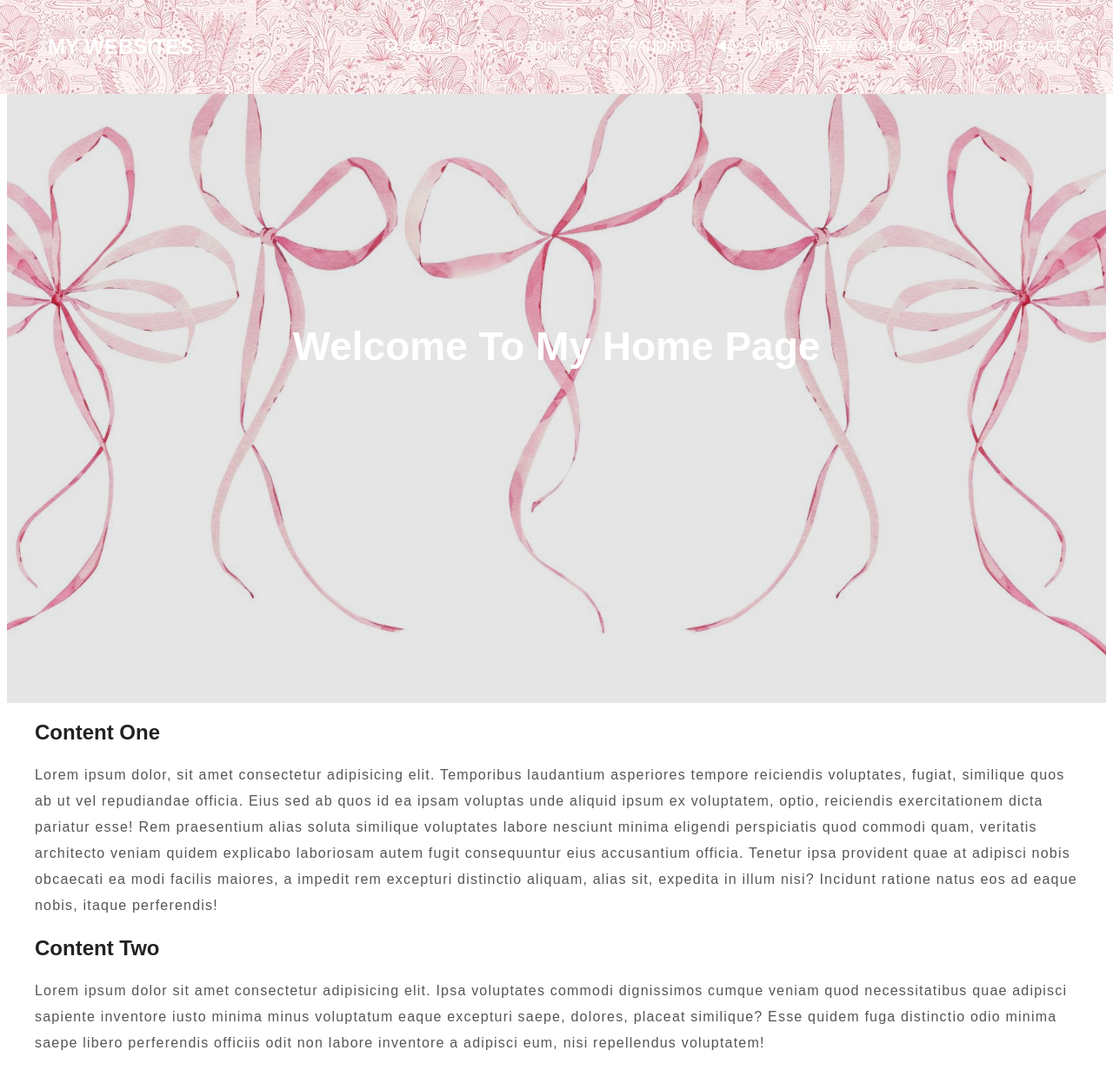
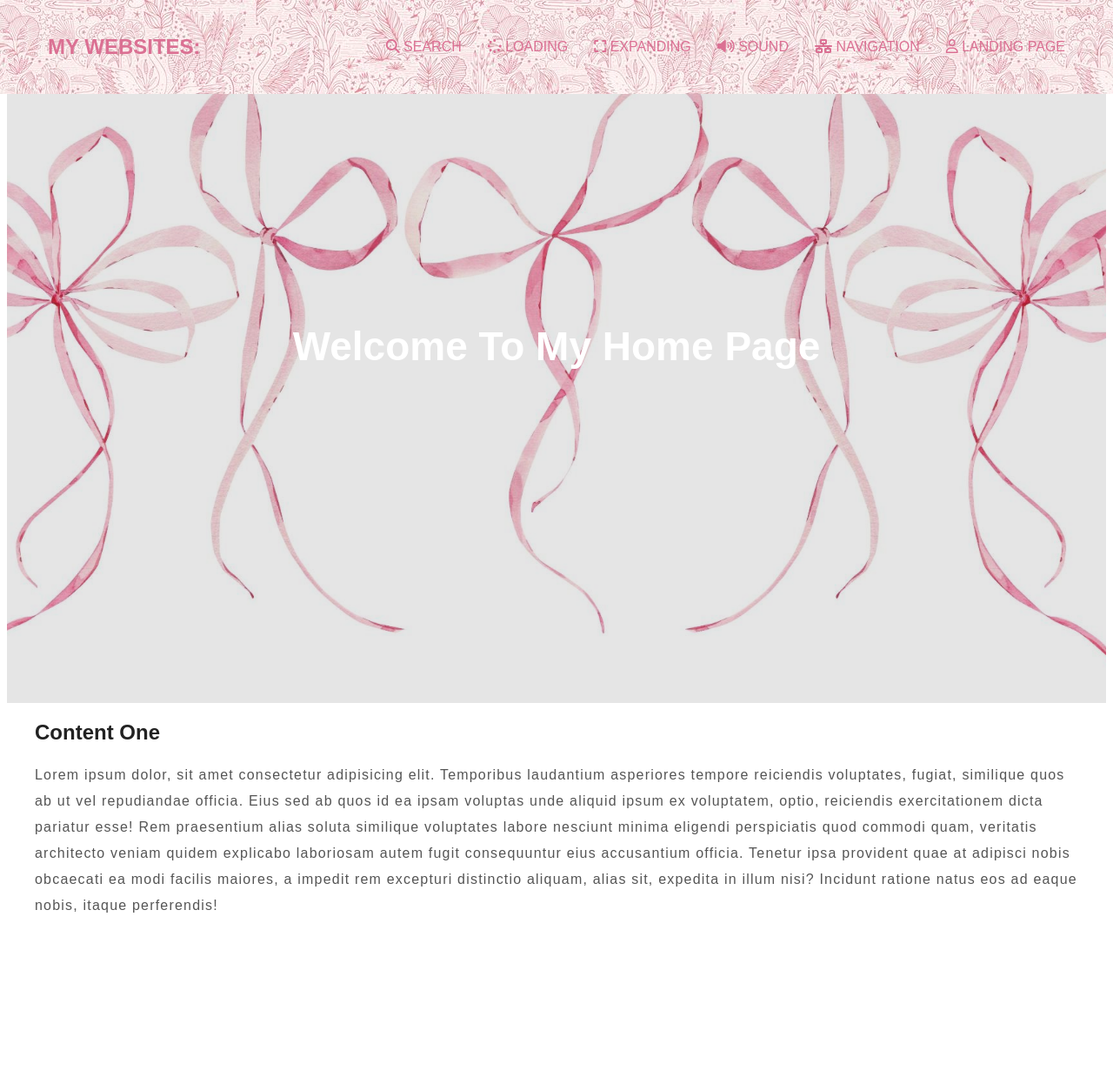
Before and after one commit to elysemar/website1, a plain HTML site: page index.html in a window 1280 px wide. Shown: the whole page at 87% size. After the commit the page ends 1130 px from the top, so only its background shows below. Drawn offline with Linux system fonts and the light colour scheme; a web font is replaced by a local one.

Commit message:
Sat, Mar 16, 2024, 7:08 PM -07:00

```diff
--- a/css/index.css
+++ b/css/index.css
@@ -85,7 +85,7 @@ body {
 }
 
 .nav a {
-    color: white;
+    color: palevioletred;
     text-decoration: none;
     padding: 7px 15px;
     transition: all 0.3s ease-in-out;
--- a/index.html
+++ b/index.html
@@ -30,8 +30,6 @@
         <section class="container content">
             <h2>Content One</h2>
             <p>Lorem ipsum dolor, sit amet consectetur adipisicing elit. Temporibus laudantium asperiores tempore reiciendis voluptates, fugiat, similique quos ab ut vel repudiandae officia. Eius sed ab quos id ea ipsam voluptas unde aliquid ipsum ex voluptatem, optio, reiciendis exercitationem dicta pariatur esse! Rem praesentium alias soluta similique voluptates labore nesciunt minima eligendi perspiciatis quod commodi quam, veritatis architecto veniam quidem explicabo laboriosam autem fugit consequuntur eius accusantium officia. Tenetur ipsa provident quae at adipisci nobis obcaecati ea modi facilis maiores, a impedit rem excepturi distinctio aliquam, alias sit, expedita in illum nisi? Incidunt ratione natus eos ad eaque nobis, itaque perferendis!</p>
-            <h3>Content Two</h3>
-            <p>Lorem ipsum dolor sit amet consectetur adipisicing elit. Ipsa voluptates commodi dignissimos cumque veniam quod necessitatibus quae adipisci sapiente inventore iusto minima minus voluptatum eaque excepturi saepe, dolores, placeat similique? Esse quidem fuga distinctio odio minima saepe libero perferendis officiis odit non labore inventore a adipisci eum, nisi repellendus voluptatem!</p>
         </section>
 </body>
 
```
